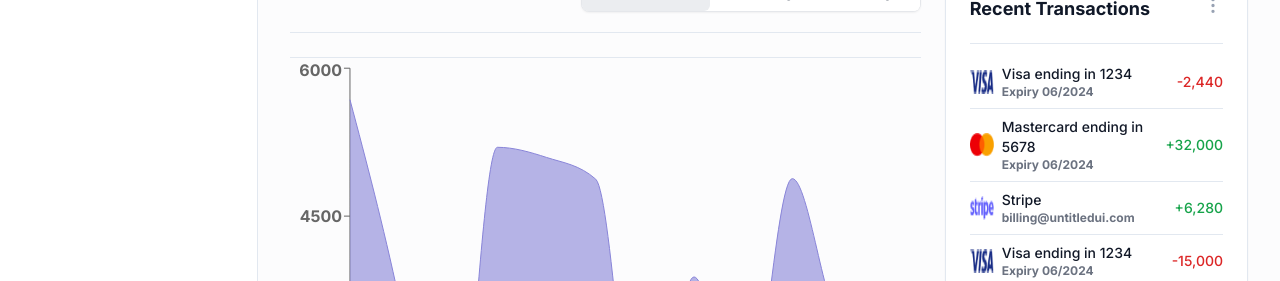
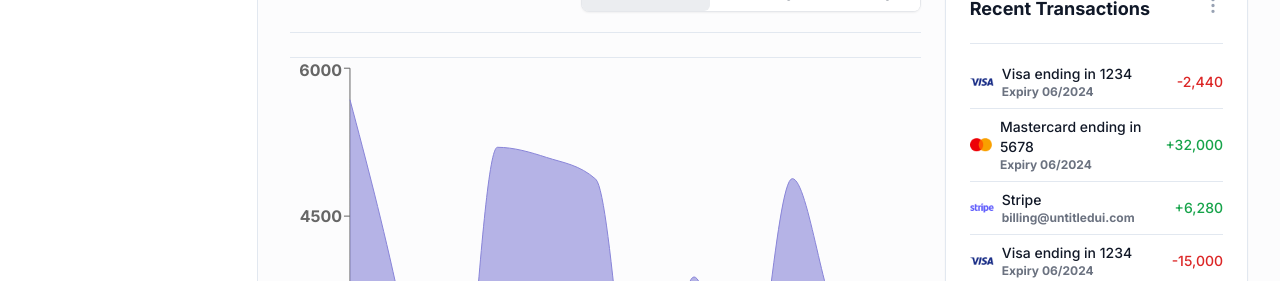
Before and after one commit to Drifty-Cyber/o-dash-next, a Next.js app: page / in a window 1280 px wide. Shown: the part 519-800 px from the top of the page. Built offline with nearby package versions, Linux system fonts and the light colour scheme; what tailwindcss-debug-screens would draw is missing.

Commit message:
fix: fix transaction icons

```diff
--- a/components/Transactions.tsx
+++ b/components/Transactions.tsx
@@ -55,7 +55,7 @@ export default function Transactions() {
         </h2>
         <div>
           <DropdownMenu>
-            <DropdownMenuTrigger className="focus: outline-none">
+            <DropdownMenuTrigger className="focus:outline-none">
               <svg
                 width="20"
                 height="21"
@@ -111,13 +111,14 @@ export default function Transactions() {
                 className="flex items-center justify-between py-2 border-b last:border-none"
               >
                 <div className="flex items-center">
-                  <Image
-                    src={getImageSrc(transaction.type)}
-                    alt={transaction.type}
-                    width={24}
-                    height={24}
-                    className="h-6 w-6 mr-2"
-                  />
+                  <div className="h-6 w-6 mr-2 relative">
+                    <Image
+                      src={getImageSrc(transaction.type)}
+                      alt={transaction.type}
+                      layout="fill"
+                      objectFit="contain"
+                    />
+                  </div>
                   <div>
                     <p className="text-sm font-medium text-gray-900">
                       {transaction.type.charAt(0).toUpperCase() +
```
